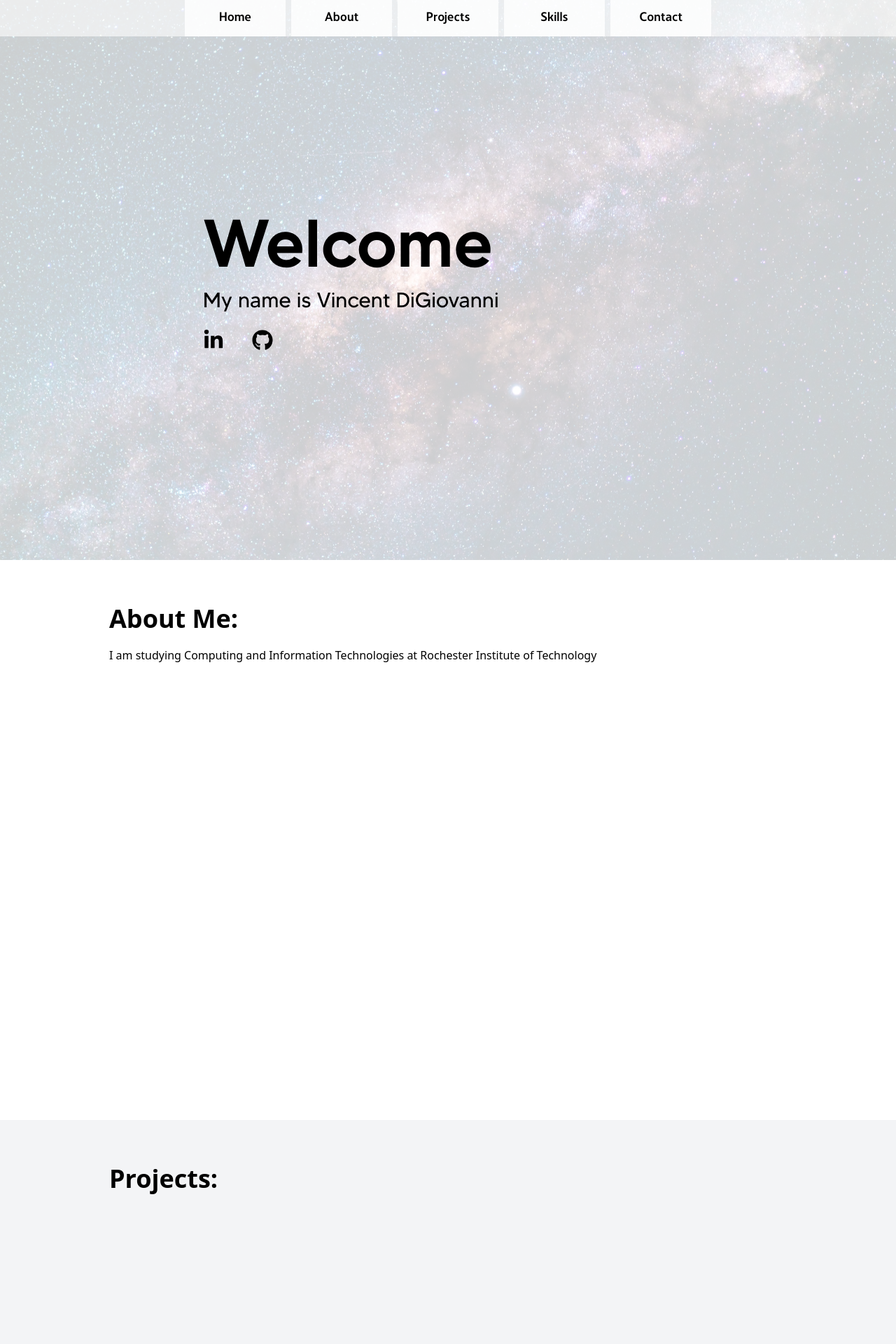
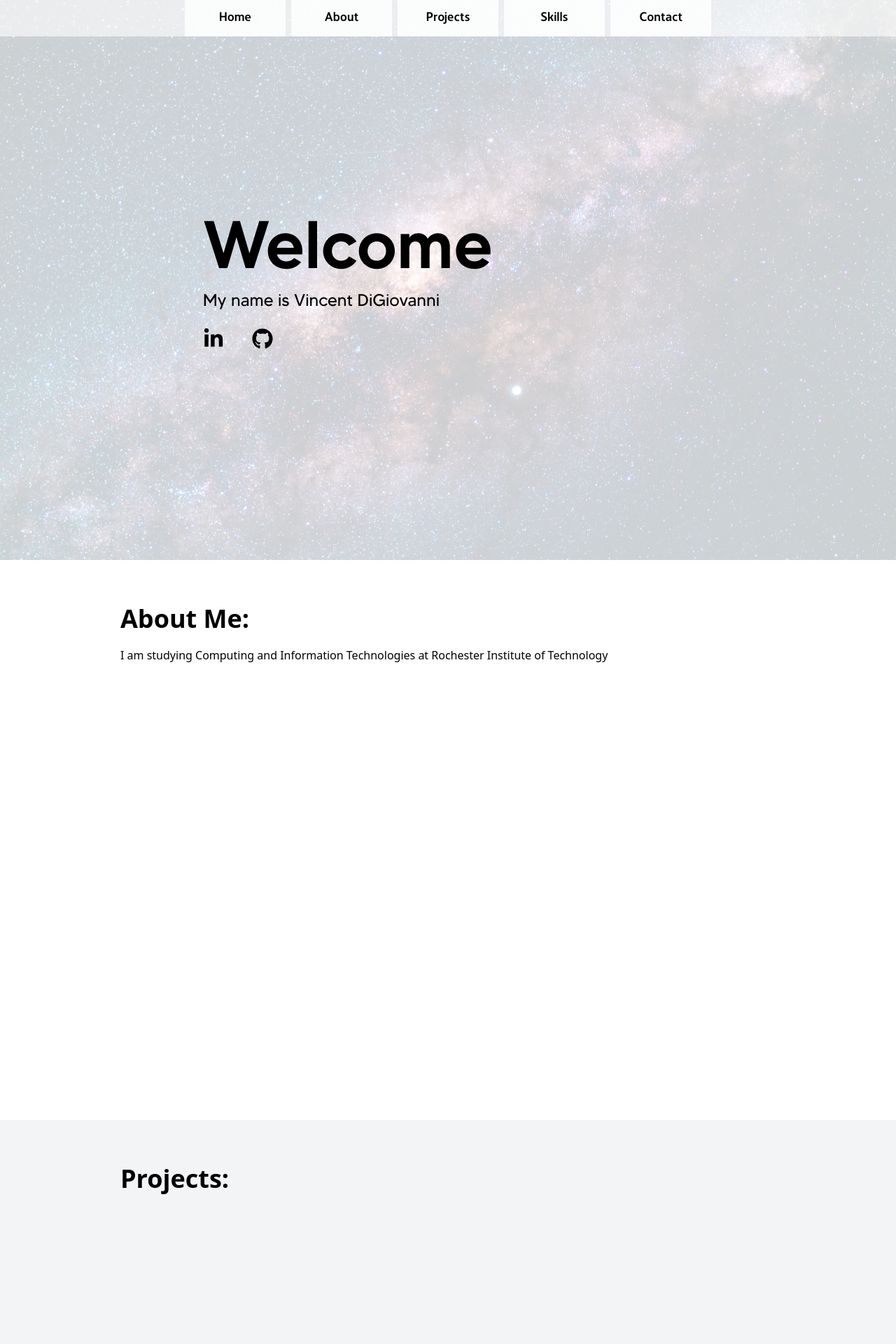
Before and after one commit to vdigi00/vincentdigi-site, a React (Vite) app: page / in a window 1280 px wide. Shown: the top 1920 px of the page at 70% size. Built offline with nearby package versions, Linux system fonts and the light colour scheme.

Commit message:
Working on hero

```diff
--- a/src/components/Hero.jsx
+++ b/src/components/Hero.jsx
@@ -6,9 +6,9 @@ const Hero = () => {
         <div id='home'>
             <img className='w-full h-screen object-cover' src='../src/assets/images/Space.jpg' alt='Space Background'></img>
             <div className='w-full h-screen absolute top-0 left-0 bg-white/80 cursor-default'>
-                <div className='max-w-[700px] m-auto h-full w-full flex flex-col justify-center lg:items-start items-center'>
+                <div className='flex max-w-[700px] m-auto h-full w-full flex-col justify-center lg:items-start items-center'>
                     <h1 data-aos='fade-right' className='font-MADE_TOMMY_Medium lg:text-8xl md:text-7xl text-6xl text-grey-800'>Welcome</h1>
-                    <h2 data-aos='fade-right' data-aos-delay='500' className='flex font-MADE_TOMMY_Regular lg:text-3xl md:text-xl pt-4 text-grey-800'>My name is Vincent DiGiovanni</h2>
+                    <h2 data-aos='fade-right' data-aos-delay='500' className='font-MADE_TOMMY_Regular lg:text-2xl md:text-xl pt-4 text-grey-800'>My name is Vincent DiGiovanni</h2>
                     <div data-aos='flip-left' data-aos-delay='1000' className='flex justify-between pt-6 max-w-[100px] w-full'>
                         <a href="https://www.linkedin.com/in/vincentdigi/">
                             <FaLinkedinIn className='cursor-pointer hover:scale-125 ease-in duration-100' size={30} />
--- a/src/components/Main.jsx
+++ b/src/components/Main.jsx
@@ -3,9 +3,9 @@ import React from 'react';
 const Main = () => {
     return (
         <div id='main' className='min-h-[50em] cursor-default'>
-            <div className='max-w-[1000px] m-auto p-4 py-16 '>
-                <h1 className='text-4xl font-bold'>About Me:</h1>
-                <p className='pt-5'>I am studying Computing and Information Technologies at Rochester Institute of Technology</p>
+            <div className='max-w-[1000px] m-auto p-8 py-16 '>
+                <h1 data-aos='fade-right' className='text-4xl font-bold'>About Me:</h1>
+                <p data-aos='fade-right' data-aos-delay='500' className='pt-5'>I am studying Computing and Information Technologies at Rochester Institute of Technology</p>
             </div>
         </div>
     )
--- a/src/components/Projects.jsx
+++ b/src/components/Projects.jsx
@@ -3,8 +3,8 @@ import React from 'react';
 const Projects = () => {
     return (
         <div id='projects' className='bg-gray-100 min-h-[50em] cursor-default'>
-            <div className='max-w-[1000px] m-auto p-4 py-16'>
-                <h1 className='text-4xl font-bold'>Projects:</h1>
+            <div className='max-w-[1000px] m-auto p-8 py-16'>
+                <h1 data-aos='fade-right' className='text-4xl font-bold'>Projects:</h1>
             </div>
         </div>
     )
--- a/src/components/Skills.jsx
+++ b/src/components/Skills.jsx
@@ -10,9 +10,9 @@ import { SiGnubash, SiJavascript, SiVite, SiTailwindcss } from "react-icons/si";
 const Skills = () => {
     return (
         <div id='skills' className='min-h-[50em] cursor-default'>
-            <div className='max-w-[1000px] m-auto md:px-6 p-4 py-16 '>
-                <h1 className='lg:text-4xl text-3xl pb-6 font-LT-Hoop-Bold'>Skills:</h1>
-                <div className='flex flex-wrap justify-center lg:gap-6 gap-4 lg:text-xl text-lg'>
+            <div className='max-w-[1000px] m-auto p-8 py-16 '>
+                <h1 data-aos='fade-right' className='lg:text-4xl text-3xl pb-6 font-LT-Hoop-Bold'>Skills:</h1>
+                <div data-aos-delay='500' className='flex flex-wrap justify-center lg:gap-6 gap-4 lg:text-xl text-lg'>
                     <div data-aos='fade-up' class='skills-item'>
                         <FaGitAlt size={35}/>
                         <span className='pl-3'>Git</span>
@@ -54,8 +54,8 @@ const Skills = () => {
                         <span className='pl-3'>TailwindCSS</span>
                     </div>
                 </div>
-                <h1 className='lg:text-4xl text-3xl font-bold py-6 font-LT-Hoop-Bold'>Interests:</h1>
-                <div className='flex flex-wrap justify-center lg:gap-6 gap-4 lg:text-xl text-lg'>
+                <h1 data-aos='fade-right' className='lg:text-4xl text-3xl font-bold py-6 font-LT-Hoop-Bold'>Interests:</h1>
+                <div data-aos-delay='500' className='flex flex-wrap justify-center lg:gap-6 gap-4 lg:text-xl text-lg'>
                     <div data-aos='fade-up' class='skills-item'>
                         <GiSolderingIron size={35} />
                         <span className='pl-3'>Soldering</span>
```
